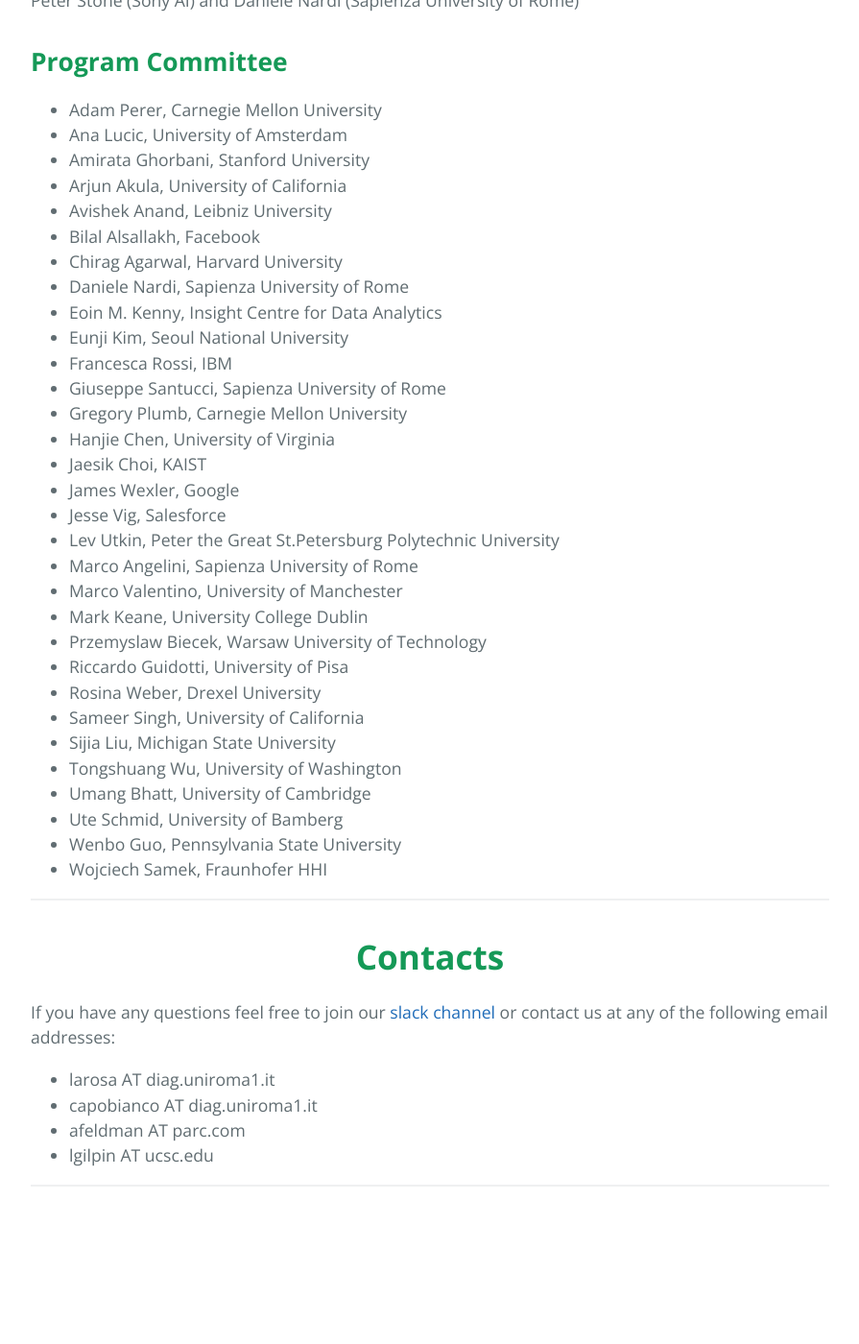
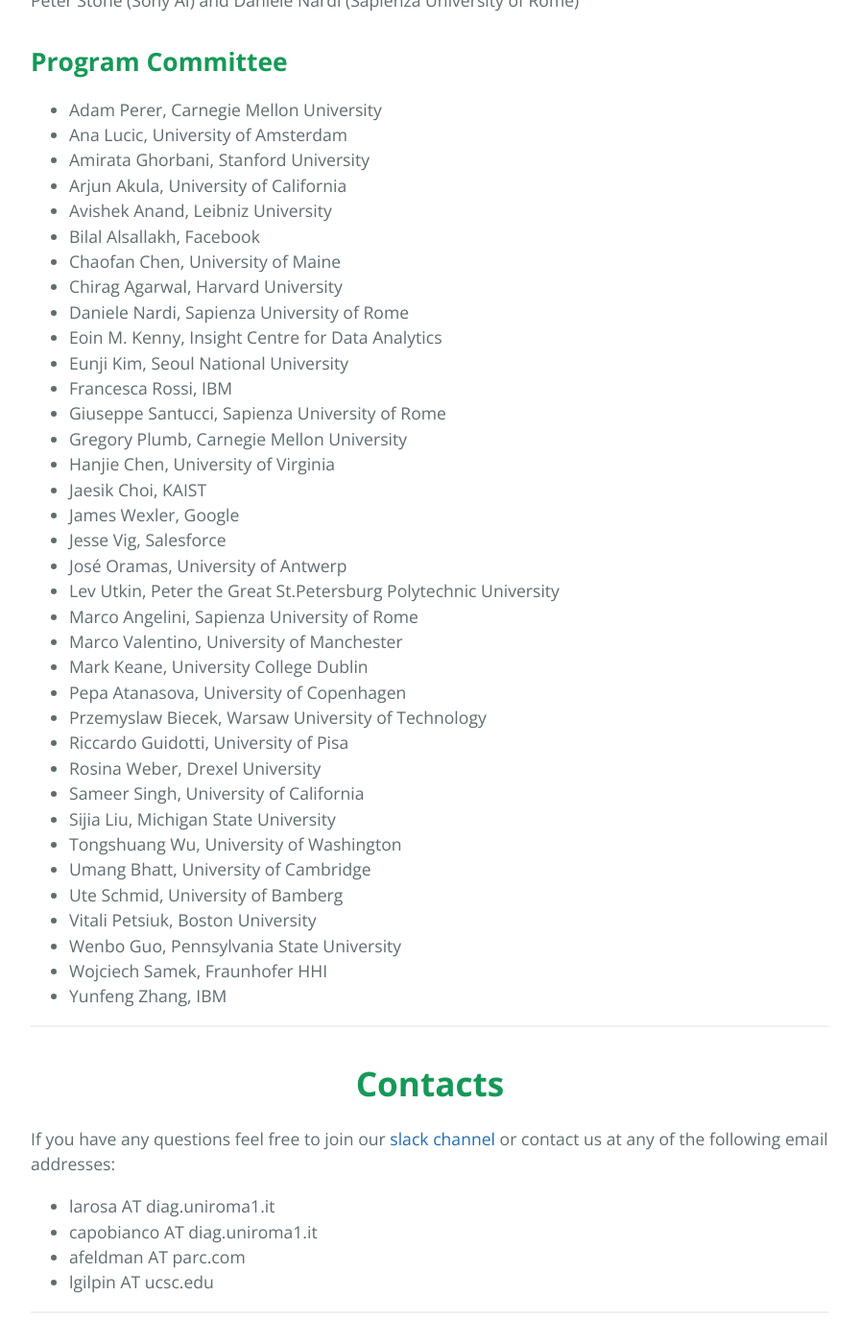
Before and after one commit to xai4debugging/xai4debugging.github.io, a Jekyll site: the page built from index.md, in a window 1280 px wide and 1400 px high, scrolled down 5606 px. Shown: the whole window at 96% size, without its empty margins (192-1087 px from the left). Built offline with Jekyll 4.4.1, drawn with Linux system fonts in a browser that asks for light colours; before the commit the page ends 6890 px from its top, so only the background shows below that.

Commit message:
added new program committee members

```diff
--- a/index.md
+++ b/index.md
@@ -270,6 +270,7 @@ Peter Stone (Sony AI) and Daniele Nardi (Sapienza University of Rome)
 - Arjun Akula, University of California
 - Avishek Anand, Leibniz University
 - Bilal Alsallakh, Facebook
+- Chaofan Chen, University of Maine
 - Chirag Agarwal, Harvard University
 - Daniele Nardi, Sapienza University of Rome
 - Eoin M. Kenny,  Insight Centre for Data Analytics
@@ -281,10 +282,12 @@ Peter Stone (Sony AI) and Daniele Nardi (Sapienza University of Rome)
 - Jaesik Choi, KAIST
 - James Wexler, Google
 - Jesse Vig, Salesforce
+- José Oramas, University of Antwerp
 - Lev Utkin, Peter the Great St.Petersburg Polytechnic University
 - Marco Angelini, Sapienza University of Rome
 - Marco Valentino, University of Manchester
 - Mark Keane, University College Dublin
+- Pepa Atanasova, University of Copenhagen
 - Przemyslaw Biecek, Warsaw University of Technology
 - Riccardo Guidotti, University of Pisa
 - Rosina Weber, Drexel University
@@ -293,8 +296,10 @@ Peter Stone (Sony AI) and Daniele Nardi (Sapienza University of Rome)
 - Tongshuang Wu, University of Washington
 - Umang Bhatt, University of Cambridge
 - Ute Schmid, University of Bamberg
+- Vitali Petsiuk, Boston University
 - Wenbo Guo, Pennsylvania State University
 - Wojciech Samek, Fraunhofer HHI
+- Yunfeng Zhang, IBM
 
 <hr>
 
```
